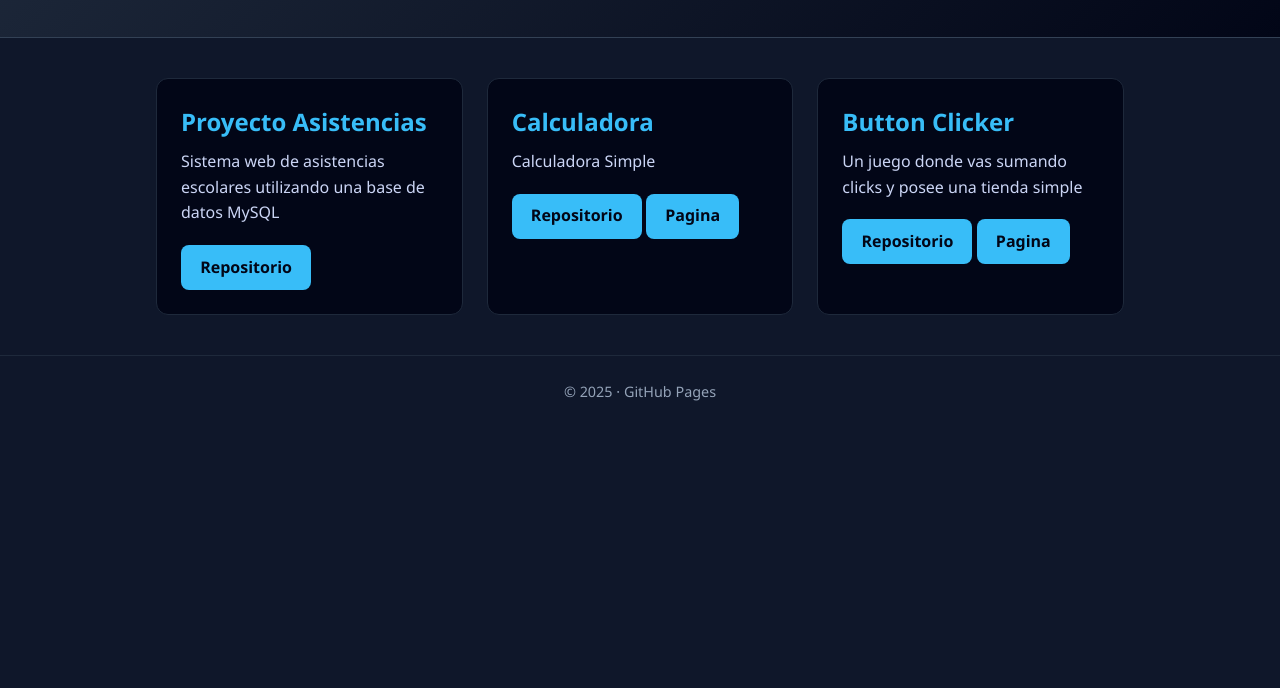
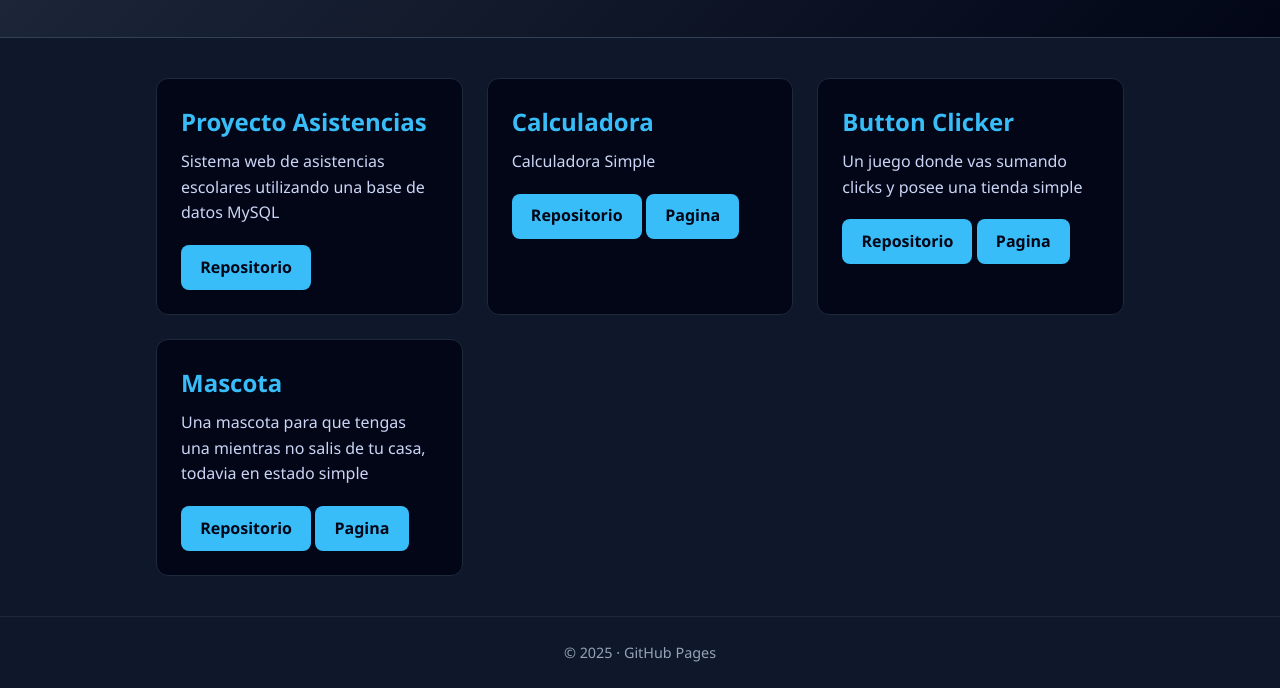
Before and after one commit to Linkinshura/Pagina-Principal-, a plain HTML site: page index.html in a window 1280 px wide. Shown: the part 141-829 px from the top of the page. Before the commit the page ends 800 px from the top, so only its background shows below. Drawn offline with Linux system fonts and the light colour scheme.

Commit message:
Añadir Mascota para ermitaños

```diff
--- a/index.html
+++ b/index.html
@@ -45,6 +45,16 @@
 
     </section>
 
+    <section class="proyecto">
+        <h2>Mascota</h2>
+        <p>Una mascota para que tengas una mientras no salis de tu casa, todavia en estado simple</p>
+
+        <div class="links">
+            <a href="https://github.com/Linkinshura/Mascota" target="_blank">Repositorio</a>
+            <a href="https://linkinshura.github.io/Mascota/" target="_blank">Pagina</a>
+        </div>
+    </section>
+
 </main>
 
 <footer>
```
